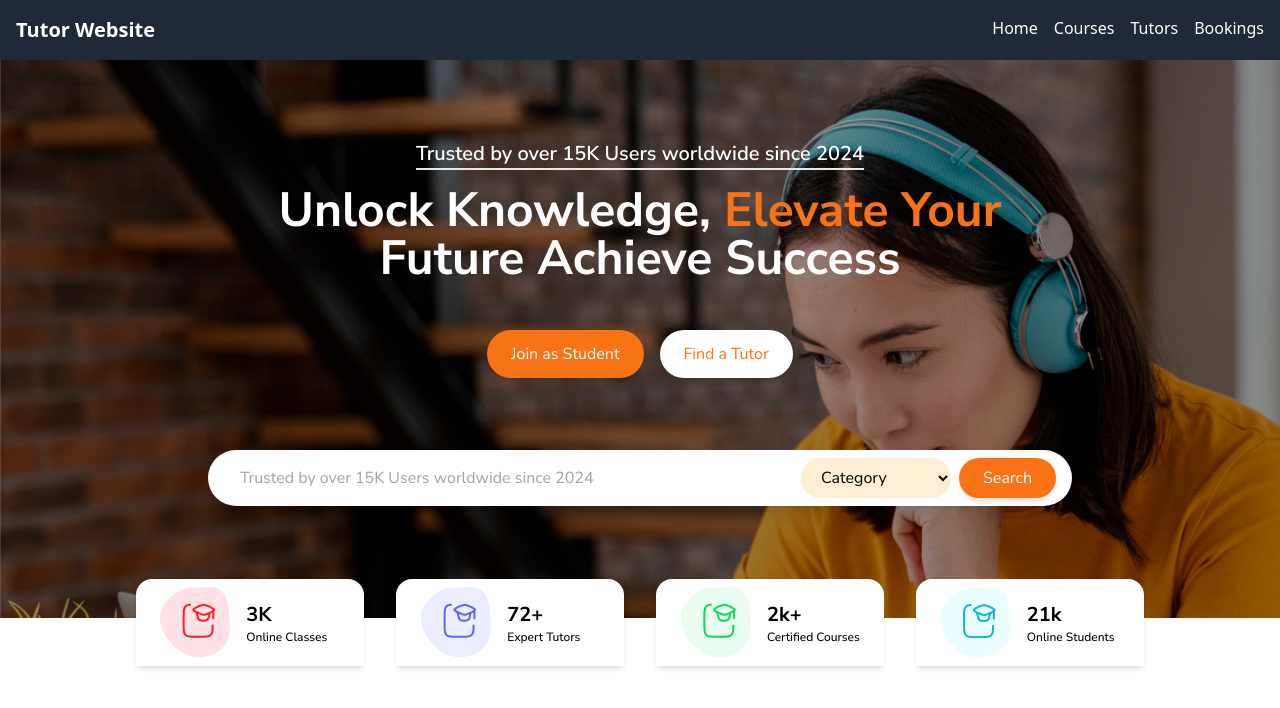
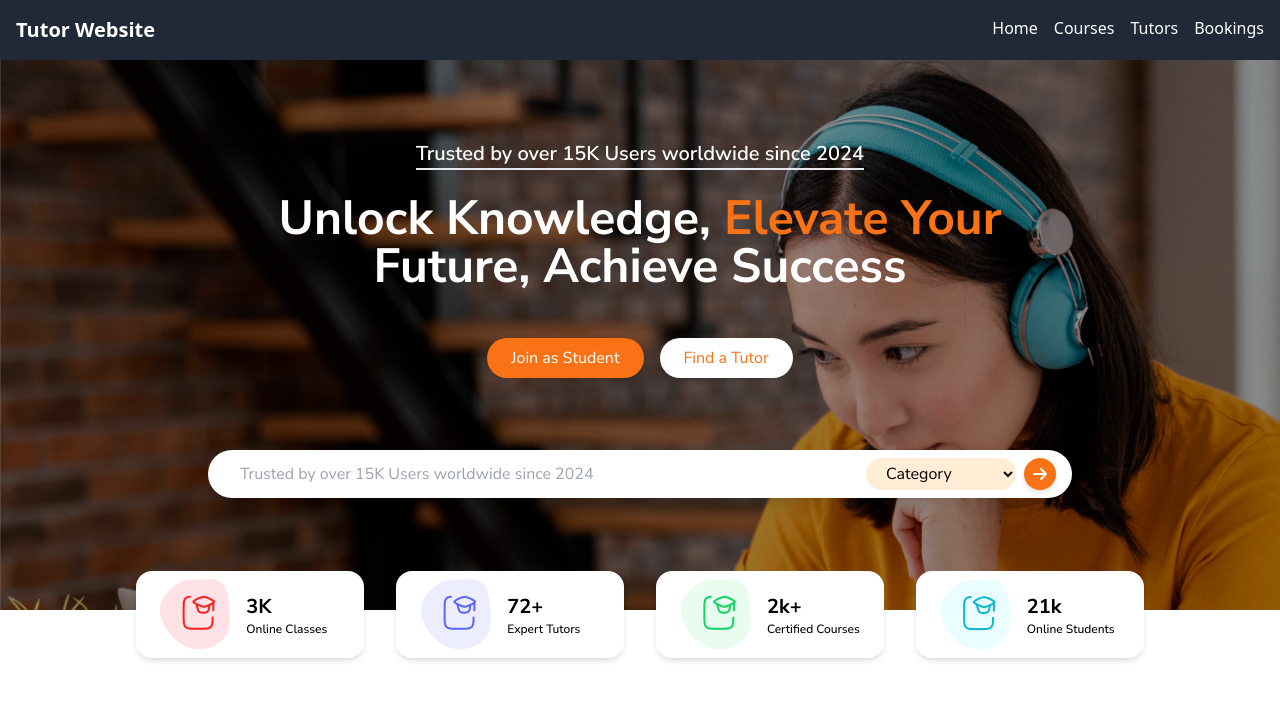
Before and after one commit to vipinqurilo/lms-f, a Next.js app: page / in a window 1280 px wide. Shown: the top 708 px of the page. Built offline with nearby package versions, Linux system fonts and the light colour scheme.

Commit message:
fixes in hero section

```diff
--- a/src/components/home/HeroSection.jsx
+++ b/src/components/home/HeroSection.jsx
@@ -1,5 +1,5 @@
 import React from "react";
-// import bgimage from "/assets/home/bgimage.png"
+import { FaArrowRight } from "react-icons/fa6";
 
 export default function HeroSection() {
   const data = {
@@ -46,36 +46,38 @@ export default function HeroSection() {
         <h3 className="text-xl font-semibold border-b-2 text-white mb-4">
           Trusted by over 15K Users worldwide since 2024
         </h3>
-        <h1 className="text-4xl lg:text-5xl md:mx-40 font-bold text-white leading-tight mb-6">
+        <h1 className="text-4xl lg:text-5xl md:mx-40 font-bold text-white leading-tight md:mt-2 mb-6">
           Unlock Knowledge,{" "}
-          <span className="text-orange-500">Elevate Your </span>Future Achieve
+          <span className="text-orange-500">Elevate Your </span>Future, Achieve
           Success
         </h1>
         <div className="flex gap-4 mt-6">
-          <button className="bg-orange-500 hover:bg-orange-600 text-white px-6 py-3 rounded-full shadow-md">
+          <button className="bg-orange-500 hover:bg-orange-600 text-white px-6 py-2 rounded-full shadow-md">
             Join as Student
           </button>
-          <button className="bg-white text-orange-500 hover:bg-gray-100 px-6 py-3 rounded-full shadow-md">
+          <button className="bg-white text-orange-500 hover:bg-gray-100 px-6 py-2 rounded-full shadow-md">
             Find a Tutor
           </button>
         </div>
 
         {/* Search Bar */}
         <div className="relative w-full md:block hidden lg:w-3/4 mt-10 md:py-8 ">
-          <div className="flex items-center bg-white rounded-full px-4 py-2 shadow-lg">
+          <div className="flex items-center bg-white rounded-full px-4 py-1 shadow-lg">
             <input
               type="text"
               placeholder="Trusted by over 15K Users worldwide since 2024"
               className="flex-grow outline-none text-gray-600 placeholder-gray-400 px-4 py-2"
             />
-            <select className="bg-orange-100 rounded-full px-4 py-2 text-black outline-none mx-2">
+            <select className="bg-orange-100 rounded-full px-4 py-1 text-black outline-none mx-2">
               <option>Category</option>
               <option>Programming</option>
               <option>Design</option>
               <option>Marketing</option>
             </select>
-            <button className="bg-orange-500 hover:bg-orange-600 text-white px-6 py-2 rounded-full shadow-md">
-              <span className="hidden sm:inline">Search</span>
+            <button className="bg-orange-500 hover:bg-orange-600 text-white  p-2 rounded-full shadow-md">
+              <span className="hidden sm:inline">
+                <FaArrowRight />
+              </span>
               <span className="sm:hidden">→</span>
             </button>
           </div>
@@ -84,7 +86,7 @@ export default function HeroSection() {
         {/* Statistics */}
         <div className="absolute -bottom-32 max-w-6xl mx-auto mt-12 grid grid-cols-2 sm:grid-cols-4 gap-8">
           {data.box.map((item) => (
-            <div className="text-center shadow-md ">
+            <div className="text-center shadow-md rounded-2xl ">
               <div className="flex items-center space-x-4 p-2 rounded-2xl px-6 text-left bg-white">
                 <div className="bg-white  rounded-md ">
                   {/* Icon */}
@@ -93,9 +95,7 @@ export default function HeroSection() {
                   </span>
                 </div>
                 <div>
-                  <p className="text-xl font-bold text-black">
-                    {item.heading}
-                  </p>
+                  <p className="text-xl font-bold text-black">{item.heading}</p>
                   <p className="text-xs font-medium text-black   bold">
                     {item.desc}
                   </p>
```
